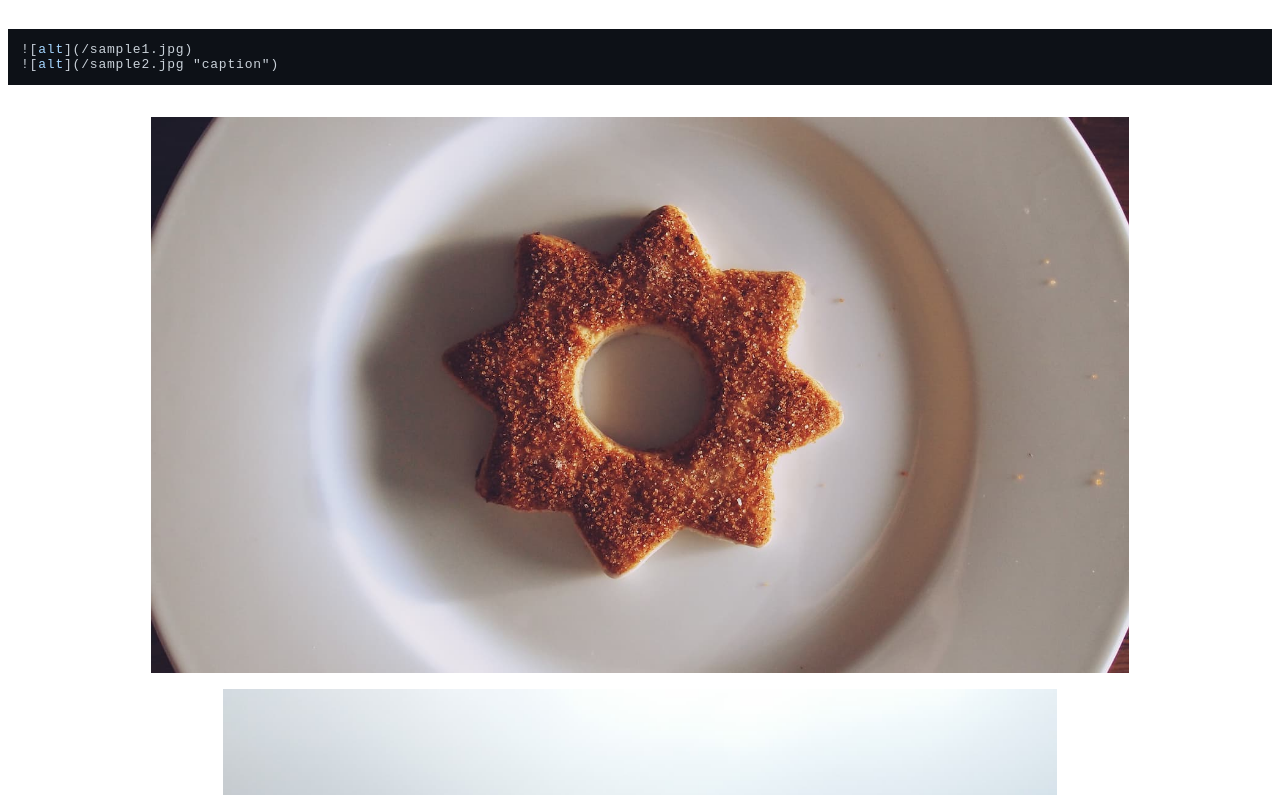
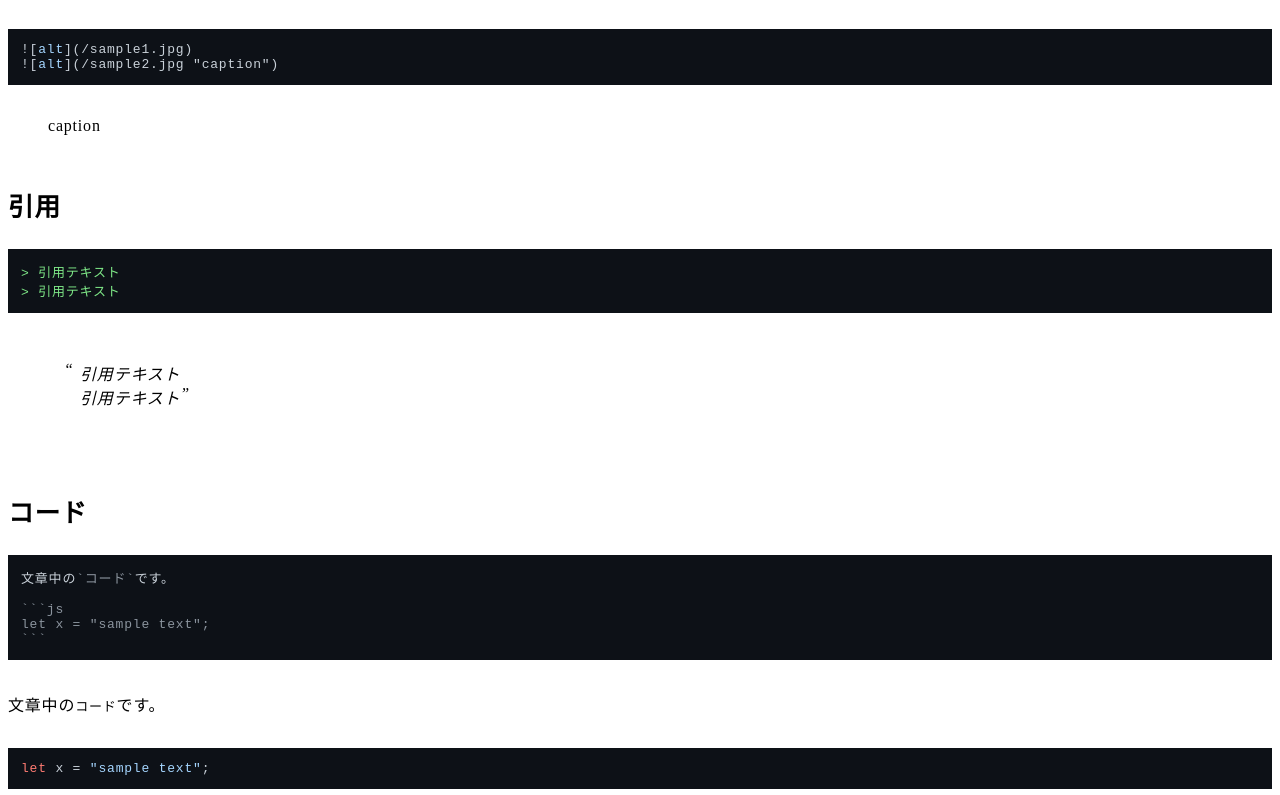
Before and after one commit to big-mon/nextjs-lustario, a Next.js app: page /post/about in a window 1280 px wide. Shown: the part 2685-3480 px from the top of the page. Built offline with nearby package versions, Linux system fonts and the light colour scheme.

Commit message:
feat: add lightbox

```diff
--- a/package.json
+++ b/package.json
@@ -16,6 +16,7 @@
     "react": "17.x",
     "react-dom": "17.x",
     "react-markdown": "^7.1.x",
+    "react-medium-image-zoom": "4.3.x",
     "react-tweet-embed": "1.3.x",
     "react-youtube": "7.13.x",
     "rehype-highlight": "5.0.x",
--- a/src/components/molecules/ArticleImage.tsx
+++ b/src/components/molecules/ArticleImage.tsx
@@ -1,4 +1,6 @@
 import Image from "next/image";
+import Zoom from "react-medium-image-zoom";
+import "react-medium-image-zoom/dist/styles.css";
 
 type Props = {
   title?: string;
@@ -9,7 +11,9 @@
 const ArticleImage = ({ title, src = "", alt = "" }: Props) => {
   return (
     <figure className="my-8 relative">
-      <Image src={src} alt={alt} layout="fill" objectFit="contain" />
+      <Zoom zoomMargin={100} overlayBgColorEnd={"rgba(255, 255, 255, 0.85)"}>
+        <Image src={src} alt={alt} layout="fill" objectFit="contain" />
+      </Zoom>
       {title ? (
         <figcaption className="p-2 text-center text-base">{title}</figcaption>
       ) : (
--- a/src/styles/article.module.scss
+++ b/src/styles/article.module.scss
@@ -118,8 +118,12 @@
   }
 
   figure {
-    > span {
-      position: unset !important;
+    > div {
+      display: block;
+
+      > span {
+        position: unset !important;
+      }
     }
 
     img {
```
Also changed, not shown: 1 other file (tests, documents, lock files or other folders).
